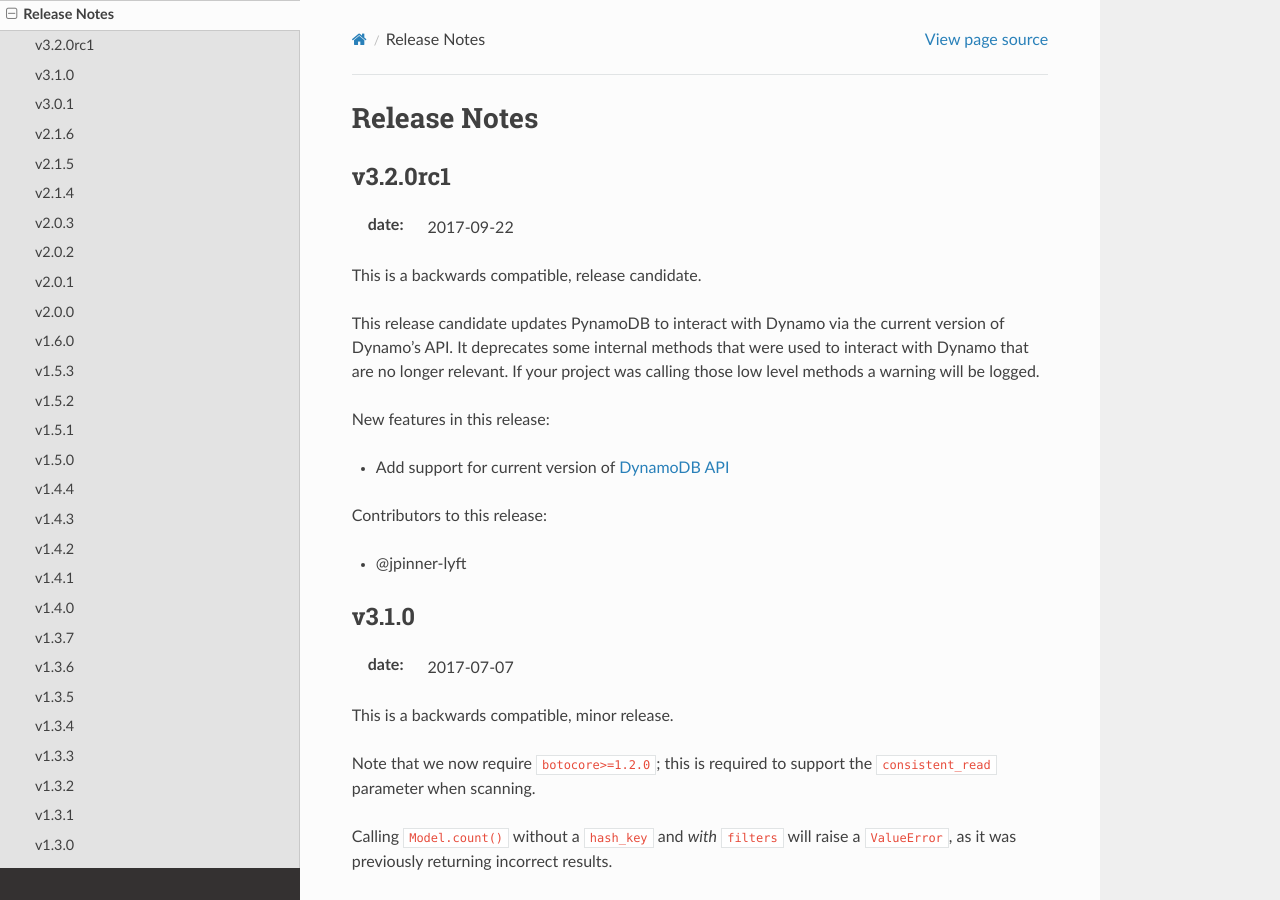
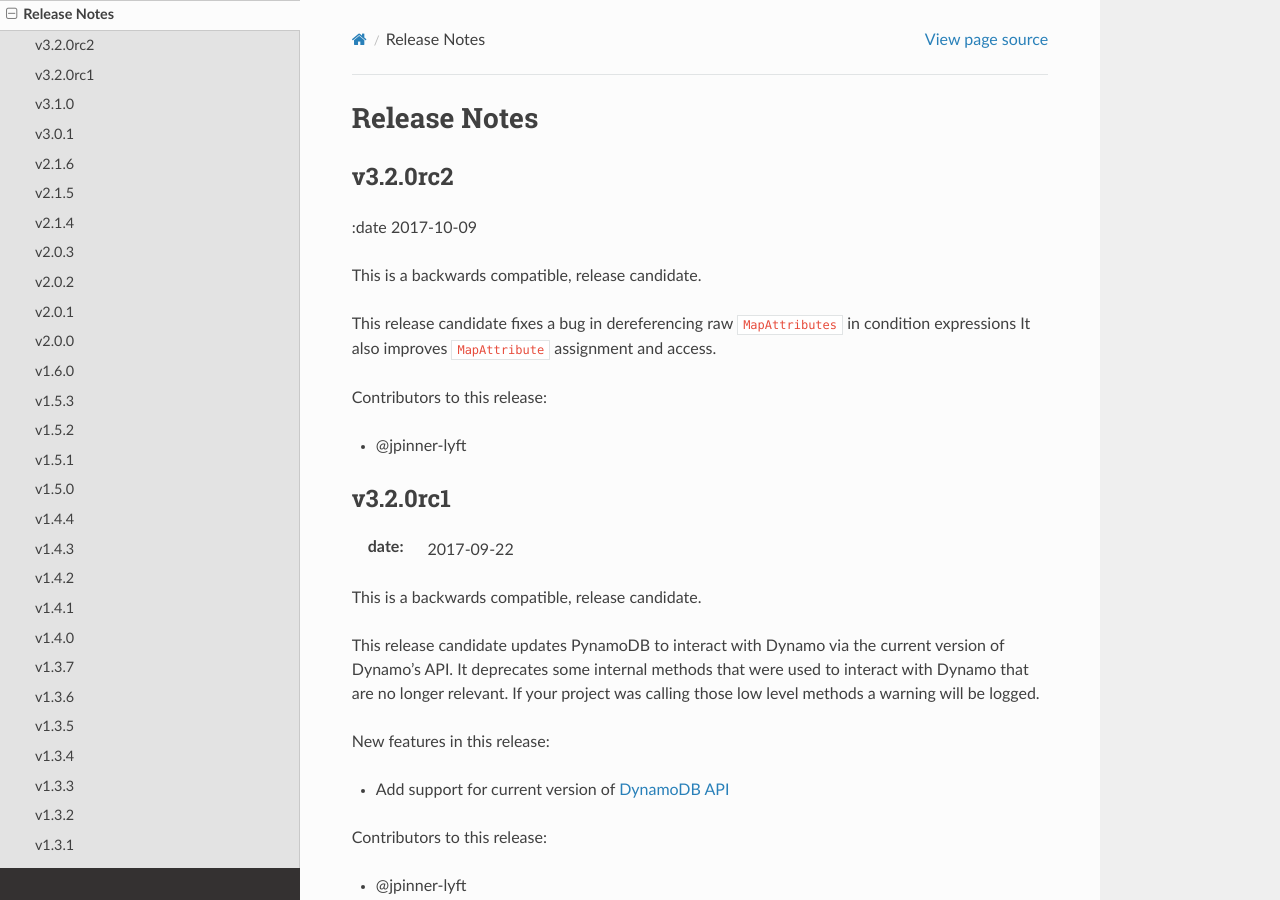
Before and after one commit to pynamodb/PynamoDB, a Sphinx documentation site: the page built from docs/release_notes.rst, in a window 1280 px wide and 900 px high. Built offline with Sphinx 7.4.7 and the Read the Docs theme 2.0.0, drawn with Linux system fonts in a browser that asks for light colours.

Commit message:
3.2.0rc2

```diff
--- a/docs/release_notes.rst
+++ b/docs/release_notes.rst
@@ -1,5 +1,19 @@
 Release Notes
 =============
+
+v3.2.0rc2
+-------
+
+:date 2017-10-09
+
+This is a backwards compatible, release candidate.
+
+This release candidate fixes a bug in dereferencing raw ``MapAttributes`` in condition expressions
+It also improves ``MapAttribute`` assignment and access.
+
+Contributors to this release:
+
+* @jpinner-lyft
 
 v3.2.0rc1
 -------
--- a/pynamodb/__init__.py
+++ b/pynamodb/__init__.py
@@ -7,4 +7,4 @@ A simple abstraction over DynamoDB
 """
 __author__ = 'Jharrod LaFon'
 __license__ = 'MIT'
-__version__ = '3.2.0rc1'
+__version__ = '3.2.0rc2'
```
